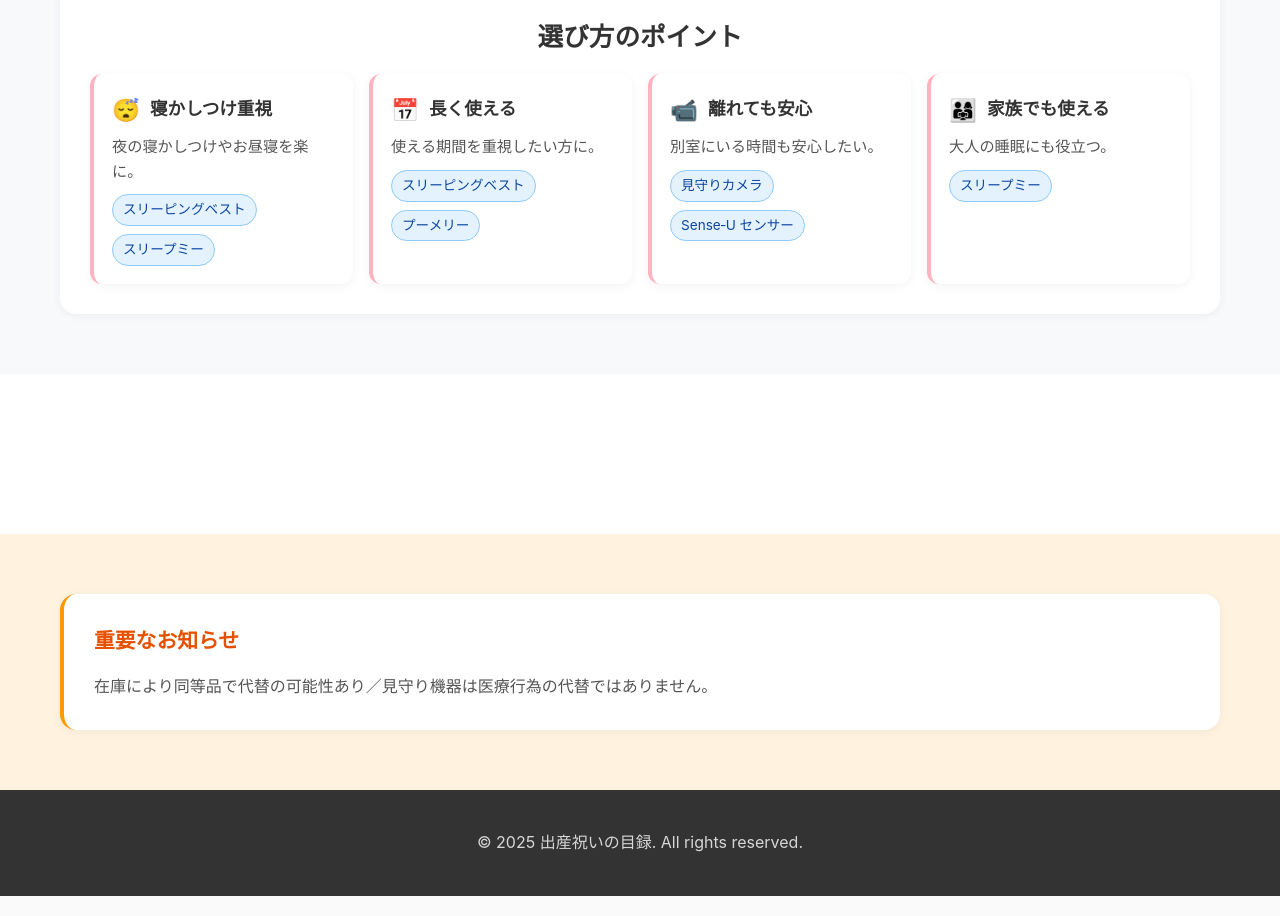
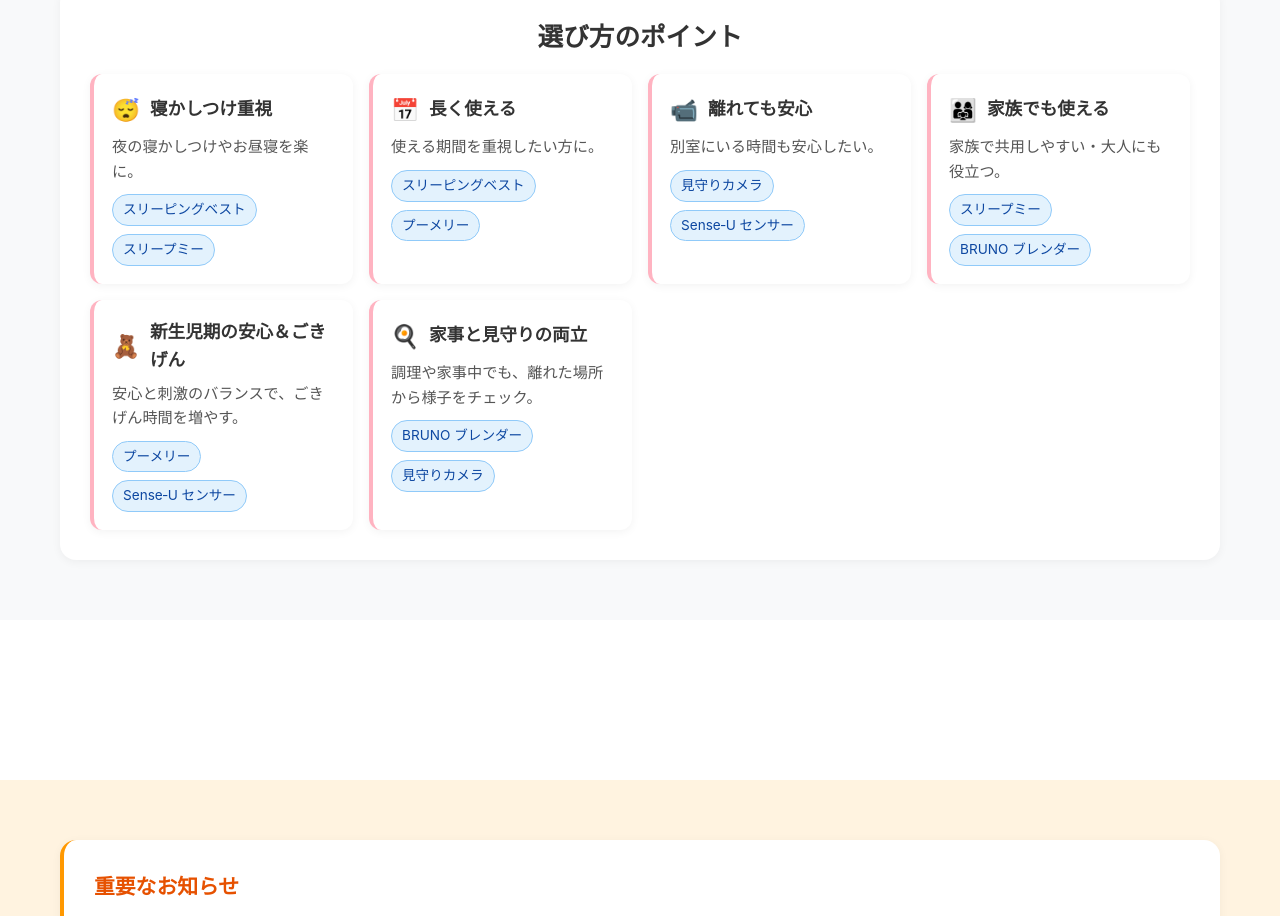
Before and after one commit to yokuto/birth_gift, a plain HTML site: page index.html in a window 1280 px wide. Shown: the part 2300-3216 px from the top of the page. Drawn offline with Linux system fonts and the light colour scheme.

Commit message:
ポイント追加

```diff
--- a/index.html
+++ b/index.html
@@ -744,9 +744,34 @@
                             <span class="guide-icon">👨‍👩‍👧</span>
                             <span class="guide-title">家族でも使える</span>
                         </div>
-                        <p class="guide-desc">大人の睡眠にも役立つ。</p>
+                        <p class="guide-desc">家族で共用しやすい・大人にも役立つ。</p>
                         <div class="guide-links">
                             <a href="#item-sleepme" class="guide-link">スリープミー</a>
+                            <a href="#item-blender" class="guide-link">BRUNO ブレンダー</a>
+                        </div>
+                    </div>
+                    <!-- 追加: 新生児期の安心＆ごきげん -->
+                    <div class="guide-card">
+                        <div class="guide-head">
+                            <span class="guide-icon">🧸</span>
+                            <span class="guide-title">新生児期の安心＆ごきげん</span>
+                        </div>
+                        <p class="guide-desc">安心と刺激のバランスで、ごきげん時間を増やす。</p>
+                        <div class="guide-links">
+                            <a href="#item-pooh-merry" class="guide-link">プーメリー</a>
+                            <a href="#item-senseu" class="guide-link">Sense‑U センサー</a>
+                        </div>
+                    </div>
+                    <!-- 追加: 家事と見守りの両立 -->
+                    <div class="guide-card">
+                        <div class="guide-head">
+                            <span class="guide-icon">🍳</span>
+                            <span class="guide-title">家事と見守りの両立</span>
+                        </div>
+                        <p class="guide-desc">調理や家事中でも、離れた場所から様子をチェック。</p>
+                        <div class="guide-links">
+                            <a href="#item-blender" class="guide-link">BRUNO ブレンダー</a>
+                            <a href="#item-camera" class="guide-link">見守りカメラ</a>
                         </div>
                     </div>
                 </div>
```
